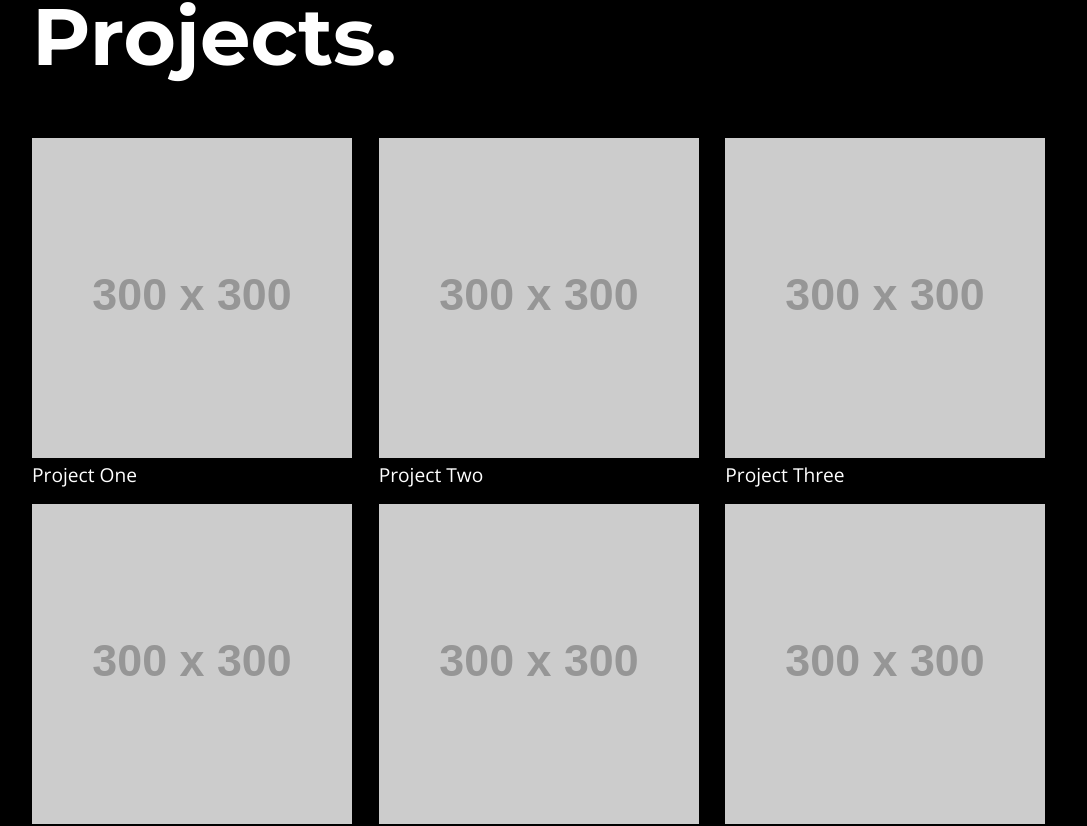
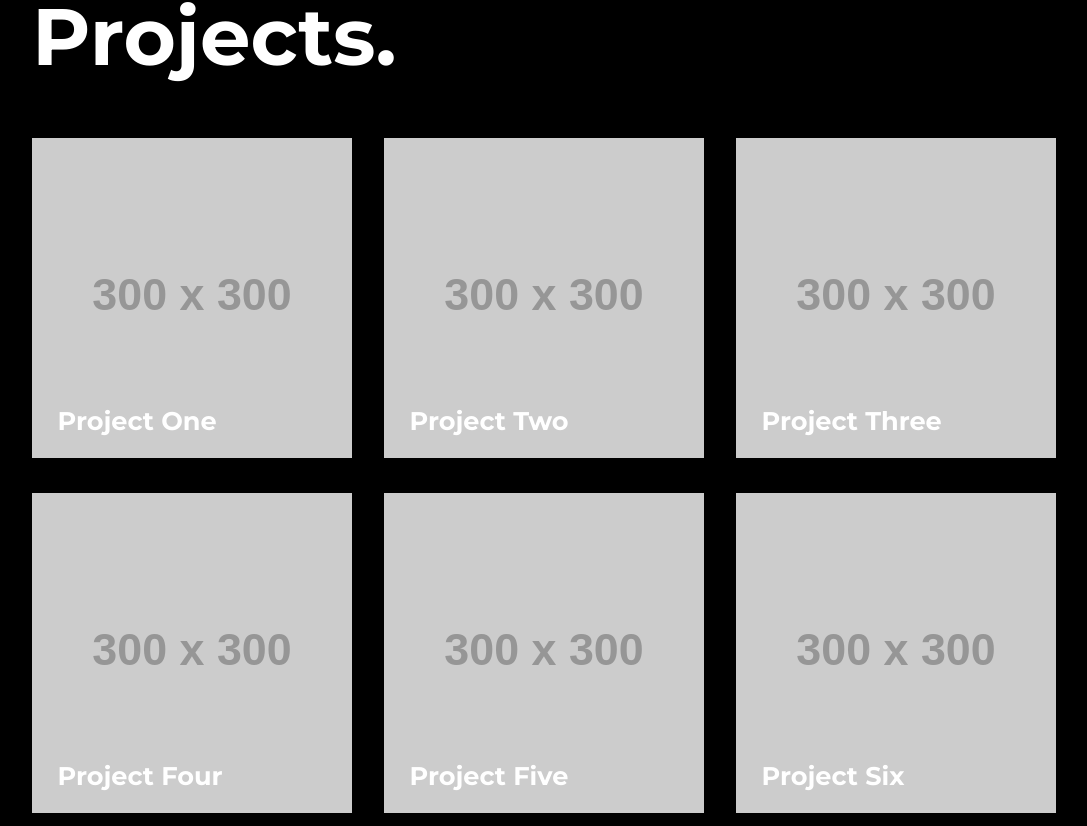
Before and after one commit to dscpvgcoet/hacktoberfest2021-react-portfolio-template, a React (Create React App) app: page / in a window 1280 px wide. Shown: the part 949-1775 px from the top of the page, without its empty margins (96-1183 px from the left). Built offline with nearby package versions, Linux system fonts and the light colour scheme.

Commit message:
Projects css update.

```diff
--- a/src/App.css
+++ b/src/App.css
@@ -105,14 +105,42 @@ a{
 .work_container .projects_container{
   display: grid;
   grid-template-columns: repeat(3,1fr);
-  grid-gap: 1rem;
+  grid-row-gap: 2rem;
+  grid-column-gap: 2rem;
 }
 .work_container .projects_container img{
   height: 20rem;
   width: 20rem;
 }
+
+.work_container .projects_container .image {
+  position: relative;
+}
+
 .work_container .projects_container .title{
-  font-size: 1.2rem;
+  position: absolute;
+  font-family: 'Montserrat';
+  padding: 1.6rem;
+  bottom: 0;
+  left: 0;
+  right: 0;
+  font-size: 1.6rem;
+  margin: 0;
+}
+
+.work_container .projects_container .img_container::before{
+  content: "";
+  position: absolute;
+  background: rgba(0,0,0,0);
+  transition: background 0.4s;
+  top: 0;
+  left: 0;
+  right: 0;
+  bottom: 0;
+}
+
+.work_container .projects_container .img_container:hover::before{
+  background: rgba(0,0,0,0.6);
 }
 
 /* Contact */
--- a/src/components/Work.js
+++ b/src/components/Work.js
@@ -5,15 +5,13 @@ const Work = ({projects}) =>{
         <div className="work_container">
             <h1>Projects.</h1>
             <div className="projects_container">
-                {projects.map((project)=>(
-                <div key={project.id} className="project">
+                {projects.map(({id, url, imageSrc, title})=>(
+                <div key={id} className="project">
                     <div className="image">
-                        <a href={project.url}>
-                            <img src={project.imageSrc} alt={project.title}></img>
+                        <a className="img_container" href={url}>
+                            <img src={imageSrc} alt={title}></img>
+                            <p className="title">{title}</p>
                         </a>
-                    </div>
-                    <div className="title">
-                        {project.title}
                     </div>
                 </div>
                 ))}
```
